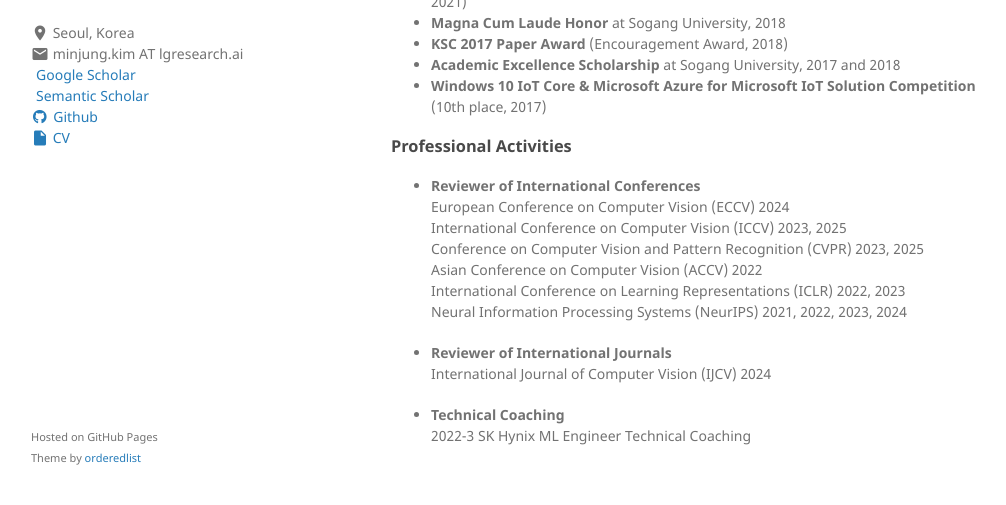
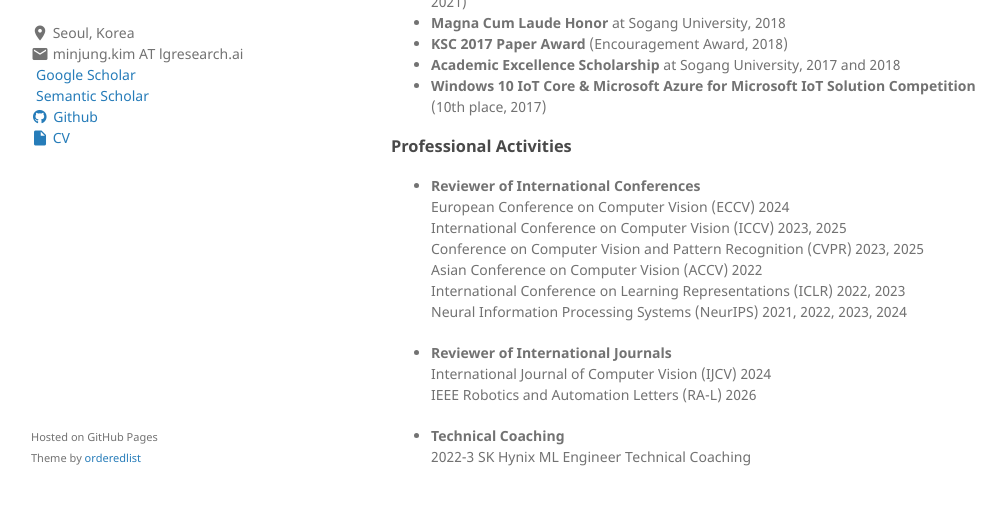
Before and after one commit to minnjung/minnjung.github.io, a Jekyll site: the page built from index.md, in a window 1280 px wide and 900 px high, scrolled down 1743 px, cut to the strip 363-868 px from the top of the window. Shown: the whole strip, without its empty margins (129-1135 px from the left). Built offline with Jekyll 4.4.1, drawn with Linux system fonts in a browser that asks for light colours; a style sheet for code colours, icons or effects is not loaded.

Commit message:
Add IEEE Robotics and Automation Letters to reviewer list

```diff
--- a/index.md
+++ b/index.md
@@ -214,6 +214,7 @@ Neural Information Processing Systems (NeurIPS) 2021, 2022, 2023, 2024 <br/>
 
 - **Reviewer of International Journals** <br/>
 International Journal of Computer Vision (IJCV) 2024 <br/>
+IEEE Robotics and Automation Letters (RA-L) 2026 <br/>
 
 - **Technical Coaching** <br/>
 2022-3 SK Hynix ML Engineer Technical Coaching
```
